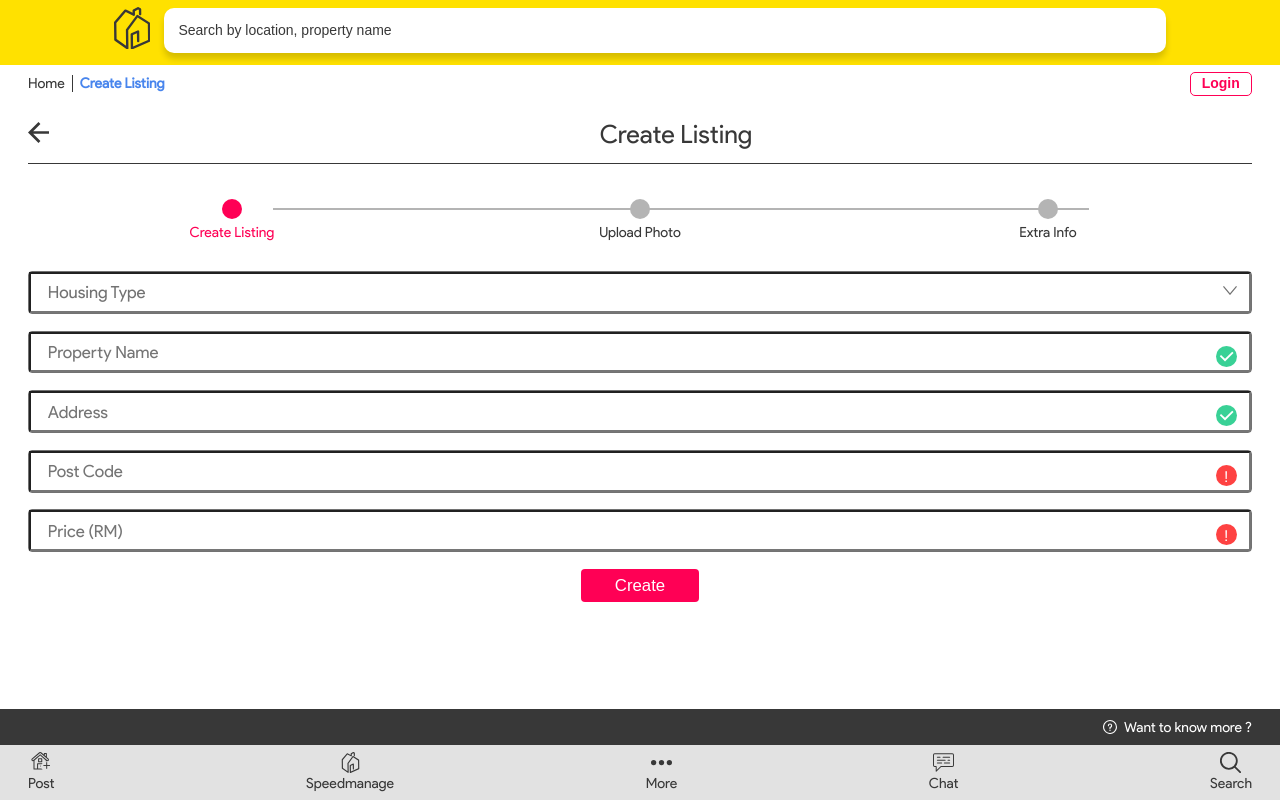
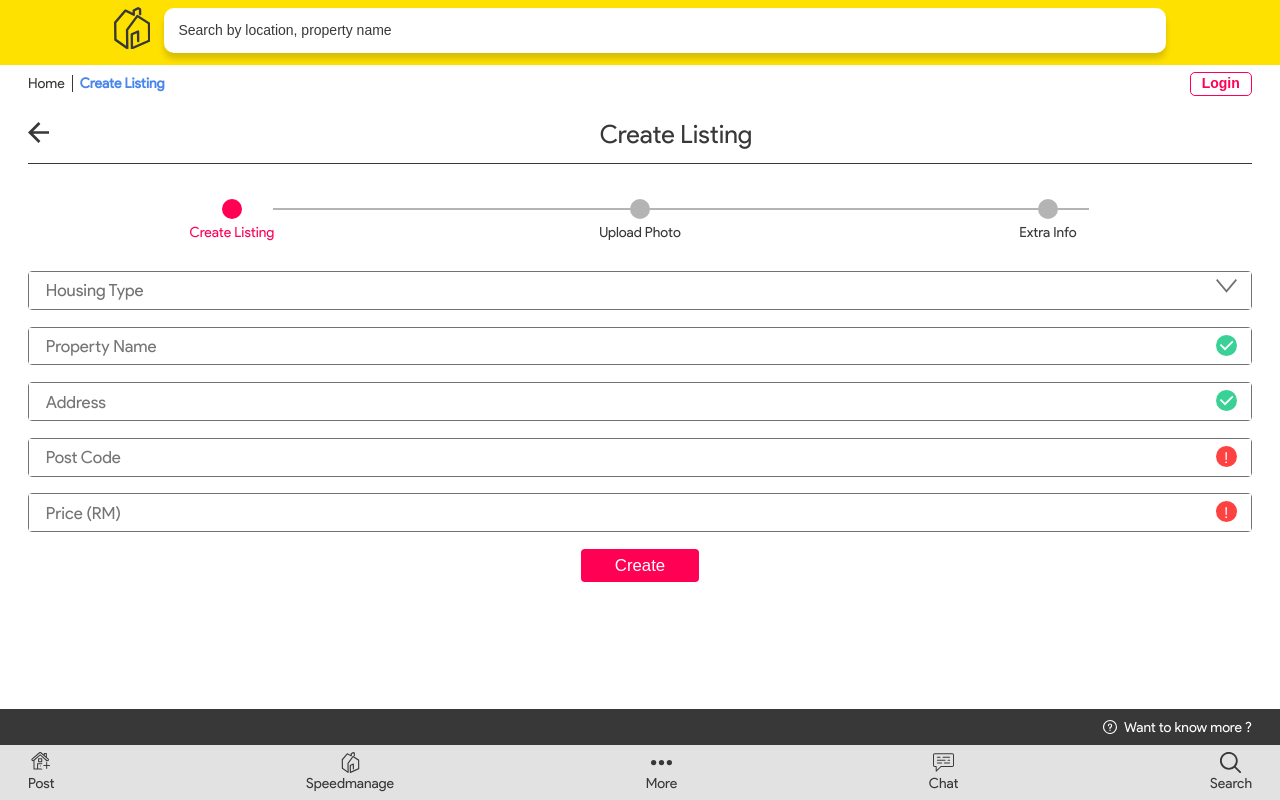
Before and after one commit to ishraqe/speed-rent, a React (Create React App) app: page /create-listing in a window 1280 px wide. Built offline with nearby package versions, Linux system fonts and the light colour scheme.

Commit message:
outline and default select style removed

```diff
--- a/src/assets/_common.scss
+++ b/src/assets/_common.scss
@@ -66,6 +66,20 @@ input,
 textarea,
 select {
   outline: none;
+  /* for Firefox */
+  -moz-appearance: none;
+  /* for Chrome */
+  -webkit-appearance: none;
+  background: #fff;
+}
+input:focus,
+textarea:focus,
+select:focus {
+  outline: none;
+}
+/* For IE10 */
+select::-ms-expand {
+  display: none;
 }
 .default-button {
   font-size: 1.2em;
--- a/src/assets/index.scss
+++ b/src/assets/index.scss
@@ -573,17 +573,16 @@
             font-size: 1.2em;
             font-family: "Product Sans";
             padding: 0.5em 1em;
+            border: none;
           }
 
           .input-icon {
             position: absolute;
             width: 1.5em;
             right: 1em;
-            top: 1em;
+            top: 0.5em;
           }
-          .housingTypeIcon {
-            width: 1em !important;
-          }
+
           .expendadInput {
             background-color: #f3f3f3;
             width: 100%;
```
